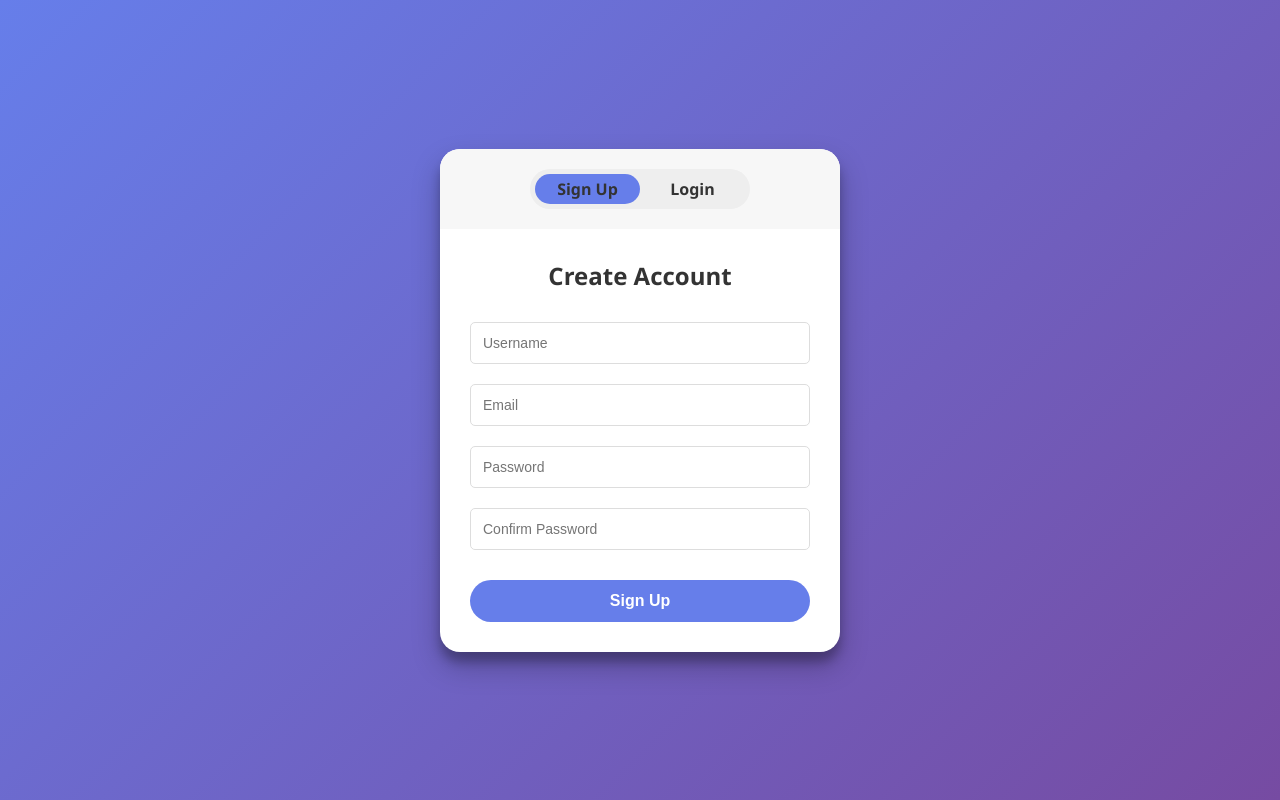
After one commit to rabbunimerugumala/SafeWarranty, a Flask app: page /auth/auth in a window 1280 px wide. The commit adds this page. Run offline with Flask 3, Linux system fonts and the light colour scheme.

Commit message:
updating the auth for every user

```diff
--- a/auth/routes.py
+++ b/auth/routes.py
@@ -1,4 +1,4 @@
-from flask import Blueprint, render_template, redirect, url_for, flash
+from flask import Blueprint, render_template, redirect, url_for, flash, request
 from flask_login import login_user, login_required, logout_user, current_user
 from werkzeug.security import generate_password_hash, check_password_hash
 from models import User, db
@@ -6,71 +6,58 @@ from schemas import RegisterUserForm, LoginForm
 
 auth = Blueprint('auth', __name__)
 
-# Register route
-@auth.route('/register', methods=['GET', 'POST'])
-def register():
-    form = RegisterUserForm()
-    if form.validate_on_submit():
-        # Check if the user already exists
-        existing_user = User.query.filter_by(email=form.email.data).first()
+# Combined Register and Login route
+@auth.route('/auth', methods=['GET', 'POST'])
+def auth_page():
+    register_form = RegisterUserForm()
+    login_form = LoginForm()
+
+    # Handle the Register Form submission
+    if request.method == 'POST' and 'sign-up' in request.form:
+        # Validate passwords match
+        if register_form.password.data != register_form.confirm_password.data:
+            flash('Passwords do not match.', 'danger')
+            return redirect(url_for('auth.auth_page'))
+
+        # Check if the email already exists
+        existing_user = User.query.filter_by(email=register_form.email.data).first()
         if existing_user:
             flash('Email address already registered', 'danger')
-            return redirect(url_for('auth.register'))
+            return redirect(url_for('auth.auth_page'))
 
-        # Create a new user and hash the password
-        hashed_password = generate_password_hash(form.password.data, method='pbkdf2:sha256')
+        # Hash password and add user to DB
+        hashed_password = generate_password_hash(register_form.password.data, method='pbkdf2:sha256')
         new_user = User(
-            username=form.username.data,
-            email=form.email.data,
+            username=register_form.username.data,
+            email=register_form.email.data,
             password=hashed_password
         )
-
-        # Add user to the database
         db.session.add(new_user)
         db.session.commit()
 
         flash('Account created successfully! Please login.', 'success')
-        return redirect(url_for('auth.login'))
+        return redirect(url_for('auth.auth_page'))
 
-    return render_template('auth/register.html', form=form)
-
-
-# Login route
-# Login route
-@auth.route('/login', methods=['GET', 'POST'])
-def login():
-    form = LoginForm()
-    if form.validate_on_submit():
-        # Fetch all users from the database to check if the email exists
-        users = User.query.all()  # Fetches all users
-        for user in users:
-            print(f"User in DB: {user.email}, {user.username}")  # Print out the emails and usernames of all users
-
-        user = User.query.filter_by(email=form.username.data).first()
-        if user:
-            print(f"User found: {user.email}")
-        else:
-            print("User not found.")
-            flash('User not found.', 'danger')
-            return redirect(url_for('auth.login'))
-
-        if check_password_hash(user.password, form.password.data):
+    # Handle the Login Form submission
+    if request.method == 'POST' and 'login' in request.form:
+        user = User.query.filter_by(email=login_form.username.data).first()
+        if user and check_password_hash(user.password, login_form.password.data):
             login_user(user)
-            print(f"Logged in user: {user.email}")
             flash('Login successful!', 'success')
             return redirect(url_for('warranty_mgmt.index'))
         else:
-            print("Invalid password.")
-            flash('Invalid password.', 'danger')
+            flash('Invalid credentials.', 'danger')
+            return redirect(url_for('auth.auth_page'))
 
-    return render_template('auth/login.html', form=form)
+    return render_template('auth/auth_page.html', register_form=register_form, login_form=login_form)
+
 
 
 
 # Logout route
 @auth.route('/logout')
-@login_required
+@login_required  # Ensure the user is logged in before they can log out
 def logout():
-    logout_user()
-    flash('You have been logged out.', 'info')
-    return redirect(url_for('auth.login'))  # Redirect to login after logout
+    logout_user()  # Log out the user
+    flash('You have been logged out.', 'info')  # Flash a message
+    return redirect(url_for('auth.auth_page'))  # Redirect to the login page
--- a/main.py
+++ b/main.py
@@ -21,7 +21,7 @@ login_manager = LoginManager()
 login_manager.init_app(app)
 
 # Ensure login view is set for unauthorized access
-login_manager.login_view = 'auth.login'  # Redirect to login if unauthorized
+login_manager.login_view = 'auth.auth_page'  # Redirect to login if unauthorized
 login_manager.login_message_category = 'danger'  # Customize flash message category for login
 
 # Register blueprints
@@ -33,7 +33,7 @@ app.register_blueprint(warranty_mgmt, url_prefix='/warranty')  # All warranty-re
 def home():
     if current_user.is_authenticated:  # Check if the user is authenticated
         return redirect(url_for('warranty_mgmt.index'))  # Redirect to warranty_mgmt.index if logged in
-    return redirect(url_for('auth.login'))  # Otherwise, redirect to login page
+    return redirect(url_for('auth.auth_page'))  # Otherwise, redirect to login page
 
 # Load user by ID (required for Flask-Login)
 @login_manager.user_loader
--- /dev/null
+++ b/templates/auth/auth_page.html
@@ -0,0 +1,209 @@
+<!DOCTYPE html>
+<html lang="en">
+<head>
+    <meta charset="UTF-8">
+    <meta name="viewport" content="width=device-width, initial-scale=1.0">
+    <title>Authentication Page</title>
+    <style>
+        * {
+            box-sizing: border-box;
+            margin: 0;
+            padding: 0;
+        }
+
+        body {
+            display: flex;
+            justify-content: center;
+            align-items: center;
+            min-height: 100vh;
+            background: linear-gradient(135deg, #667eea 0%, #764ba2 100%);
+            font-family: 'Segoe UI', Tahoma, Geneva, Verdana, sans-serif;
+            padding: 20px;
+        }
+
+        .container {
+            background: #fff;
+            border-radius: 20px;
+            box-shadow: 0 14px 28px rgba(0, 0, 0, 0.25), 0 10px 10px rgba(0, 0, 0, 0.22);
+            overflow: hidden;
+            width: 100%;
+            max-width: 400px;
+            text-align: center;
+        }
+
+        .switch-container {
+            padding: 20px 0;
+            background: #f7f7f7;
+        }
+
+        .switch {
+            display: flex;
+            align-items: center;
+            background: #eee;
+            border-radius: 30px;
+            padding: 5px;
+            position: relative;
+            width: 220px;
+            height: 40px;
+            margin: 0 auto;
+        }
+
+        .toggle {
+            background: #667eea;
+            border-radius: 25px;
+            position: absolute;
+            top: 5px;
+            bottom: 5px;
+            left: 5px;
+            width: calc(50% - 5px);
+            transition: all 0.3s ease;
+        }
+
+        .switch span {
+            flex: 1;
+            text-align: center;
+            cursor: pointer;
+            z-index: 1;
+            color: #333;
+            font-weight: 600;
+            transition: color 0.3s ease;
+        }
+
+        .switch span:hover {
+            color: #667eea;
+        }
+
+        .form-container {
+            padding: 30px;
+        }
+
+        .form {
+            display: none;
+            animation: fadeIn 0.5s;
+        }
+
+        .form.active {
+            display: block;
+        }
+
+        @keyframes fadeIn {
+            from { opacity: 0; transform: translateY(20px); }
+            to { opacity: 1; transform: translateY(0); }
+        }
+
+        .form input {
+            width: 100%;
+            padding: 12px;
+            margin: 10px 0;
+            border: 1px solid #ddd;
+            border-radius: 5px;
+            font-size: 14px;
+            transition: border-color 0.3s ease;
+        }
+
+        .form input:focus {
+            border-color: #667eea;
+            outline: none;
+        }
+
+        .form button {
+            width: 100%;
+            padding: 12px;
+            border: none;
+            background: #667eea;
+            color: #fff;
+            cursor: pointer;
+            border-radius: 25px;
+            font-size: 16px;
+            font-weight: 600;
+            transition: background 0.3s ease, transform 0.1s ease;
+            margin-top: 20px;
+        }
+
+        .form button:hover {
+            background: #764ba2;
+        }
+
+        .form button:active {
+            transform: scale(0.98);
+        }
+
+        h2 {
+            color: #333;
+            margin-bottom: 20px;
+            font-size: 24px;
+        }
+
+        @media (max-width: 480px) {
+            .container {
+                width: 95%;
+            }
+
+            .form-container {
+                padding: 20px;
+            }
+
+            .switch {
+                width: 200px;
+            }
+        }
+    </style>
+</head>
+<body>
+    <div class="container">
+    <div class="switch-container">
+        <div class="switch">
+            <div class="toggle" id="toggle"></div>
+            <span id="sign-up">Sign Up</span>
+            <span id="login">Login</span>
+        </div>
+    </div>
+
+    <div class="form-container" id="form-container">
+        <!-- Sign Up Form -->
+        <form id="signup-form" method="POST" action="{{ url_for('auth.auth_page') }}" class="form">
+            <h2>Create Account</h2>
+            <input type="text" name="username" placeholder="Username" required>
+            <input type="email" name="email" placeholder="Email" required>
+            <input type="password" name="password" placeholder="Password" required>
+            <input type="password" name="confirm_password" placeholder="Confirm Password" required>
+            <button type="submit" name="sign-up">Sign Up</button>
+        </form>
+
+        <!-- Login Form -->
+        <form id="login-form" method="POST" action="{{ url_for('auth.auth_page') }}" class="form">
+            <h2>Welcome Back</h2>
+            <input type="email" name="username" placeholder="Email" required>
+            <input type="password" name="password" placeholder="Password" required>
+            <button type="submit" name="login">Login</button>
+        </form>
+    </div>
+</div>
+
+
+    <script>
+        const toggle = document.getElementById('toggle');
+        const signUp = document.getElementById('sign-up');
+        const login = document.getElementById('login');
+        const signupForm = document.getElementById('signup-form');
+        const loginForm = document.getElementById('login-form');
+
+        function switchForm(form) {
+            if (form === 'signup') {
+                toggle.style.left = '5px';
+                signupForm.classList.add('active');
+                loginForm.classList.remove('active');
+            } else {
+                toggle.style.left = 'calc(50% + 5px)';
+                loginForm.classList.add('active');
+                signupForm.classList.remove('active');
+            }
+        }
+
+        signUp.addEventListener('click', () => switchForm('signup'));
+        login.addEventListener('click', () => switchForm('login'));
+
+        switchForm('signup');
+    </script>
+</body>
+</html>
```
Also changed, not shown: templates/auth/login.html (deleted, +0 -14 lines), templates/auth/register.html (deleted, +0 -9 lines), templates/auth/signup.html (deleted, +0 -10 lines), templates/layout/side_navbar.html (+18 -4 lines), db/database.db.
